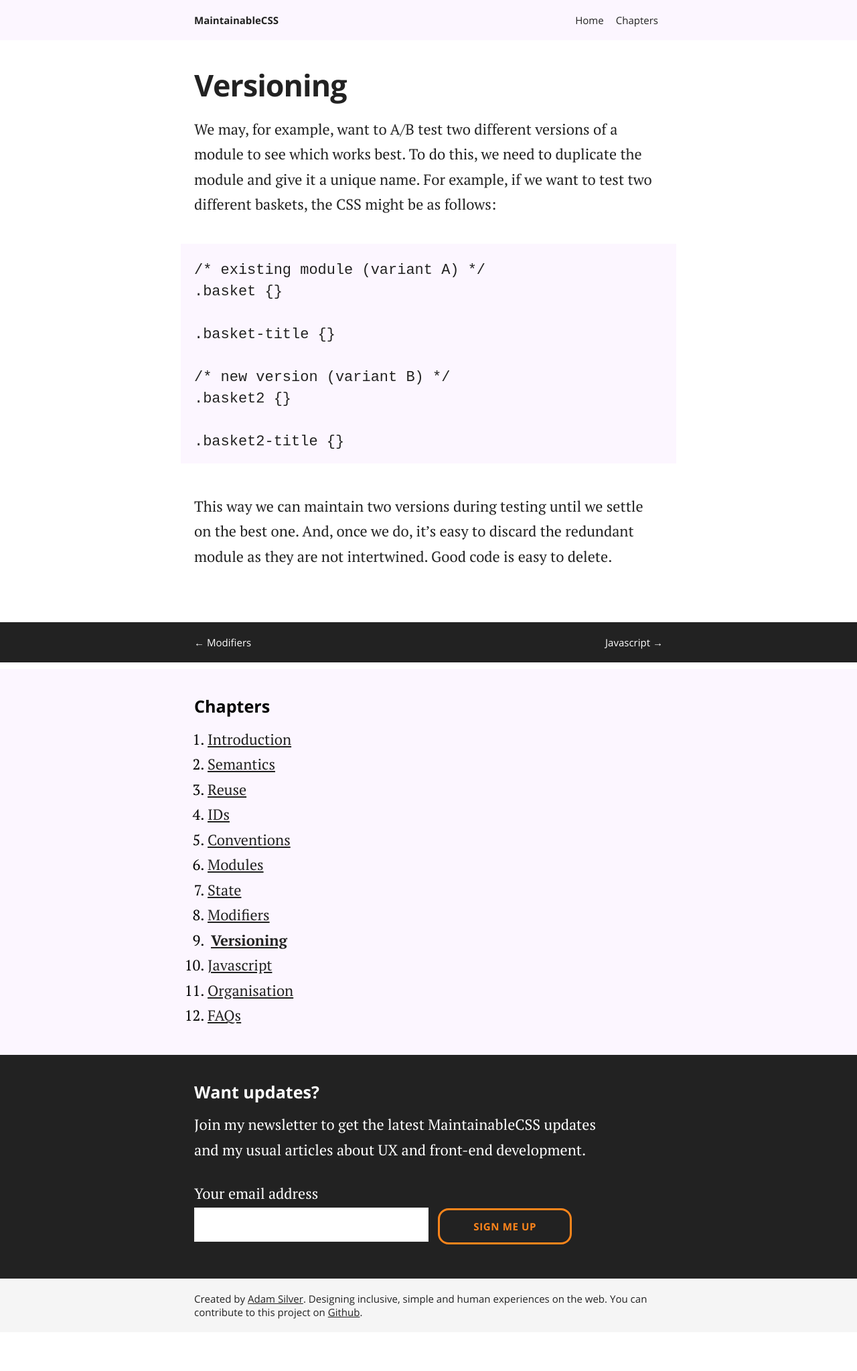
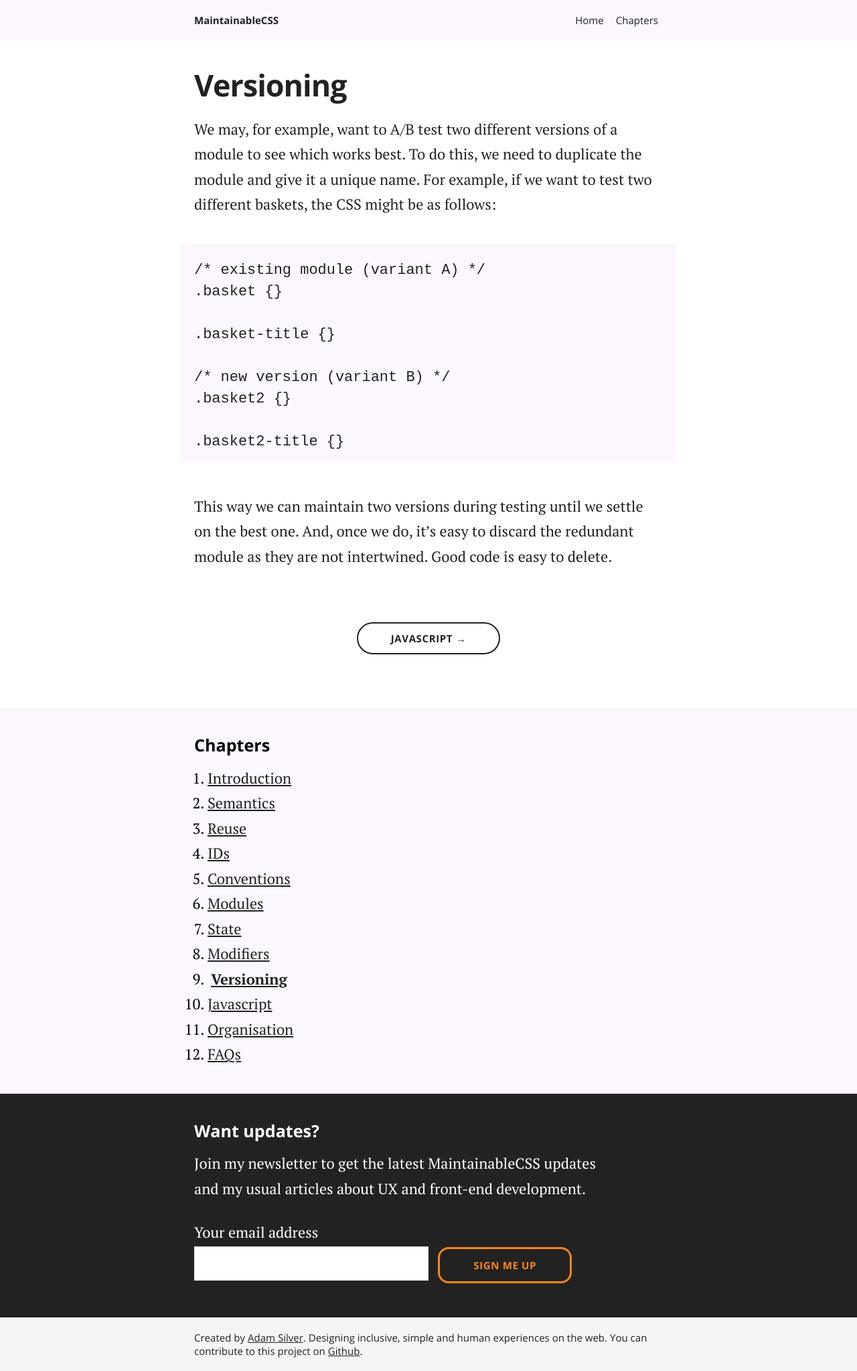
Before and after one commit to adamsilver/maintainablecss.com-jekyll, a Jekyll site: the page built from _chapters/09-versioning.md, in a window 1280 px wide. Shown: the whole page at 67% size. Built offline with Jekyll 4.4.1, drawn with Linux system fonts in a browser that asks for light colours; before the commit the page ends 1989 px from its top, so only the background shows below that.

Commit message:
Update chap nav

```diff
--- a/_includes/chapterNavigation.html
+++ b/_includes/chapterNavigation.html
@@ -1,10 +1,8 @@
-<div class="chapterNavigation {% if include.last %}chapterNavigation-last {% endif %}">
-	<div class="chapterNavigation-inner">
-		{% if page.previous %}
-			<a rel="prev" class="chapterNavigation-previous" href="{{page.previous.url}}">&larr; {{page.previous.title}}</a>
-		{% endif %}
-		{% if page.next %}
-			<a rel="next" class="chapterNavigation-next" href="{{page.next.url}}" >{{page.next.title}} &rarr;</a>
-		{% endif %}
-	</div>
+<div class="chapterNavigation">
+	<!-- {% if page.previous %}
+		<a rel="prev" class="chapterNavigation-previous" href="{{page.previous.url}}">&larr; {{page.previous.title}}</a>
+	{% endif %} -->
+	{% if page.next %}
+		<a rel="next" class="chapterNavigation-next" href="{{page.next.url}}" >{{page.next.title}} &rarr;</a>
+	{% endif %}
 </div>
--- a/_layouts/chapter.html
+++ b/_layouts/chapter.html
@@ -13,7 +13,7 @@
             </div>
         </main>
         <!-- {% include share.html %} -->
-        {% include chapterNavigation.html last=true %}
+        {% include chapterNavigation.html %}
         {% include chapterList.html %}
         {% include subscribeForm.html %}
         {% include footer.html %}
--- a/assets/css/main.css
+++ b/assets/css/main.css
@@ -359,44 +359,39 @@ a.navigation-isActive {
 **********************************************************/
 
 .chapterNavigation {
-	overflow: hidden;
-	background-color: #222;
+	margin-bottom: 60px;
+	text-align: center;
 }
 
-.chapterNavigation-last {
-	margin-bottom: 10px;
-}
-
-.chapterNavigation-inner {
-	overflow: hidden;
-	max-width: 43.75em;
-	padding: 20px;
-	margin: 0 auto;
+@media(min-width: 37.5em) {
+	.chapterNavigation {
+		margin-bottom: 80px;
+	}
 }
 
 .chapterNavigation a {
 	font-size: 0.94em;
-}
-
-a.chapterNavigation-previous:link,
-a.chapterNavigation-previous:visited {
-	float: left;
+	display: inline-block;
 	text-decoration: none;
-	color: #fff;
-}
-
-a.chapterNavigation-next:link,
-a.chapterNavigation-next:visited {
-	float: right;
-	text-decoration: none;
-	color: #fff;
+	margin: 0 auto;
+	border-radius: 30px;
+	text-transform: uppercase;
+	padding: 12px 30px;
+	color: #222;
+	border: 2px solid #222;
+	font-weight: bold;
+	letter-spacing: 0.04em;
+	width: 150px;
+	text-align: center;
+	margin: 0 auto;
 }
 
 a.chapterNavigation-previous:hover,
 a.chapterNavigation-next:hover,
 a.chapterNavigation-previous:active,
 a.chapterNavigation-next:active {
-	color: #e9c9f9;
+	color: #fff;
+	background-color: #222;
 }
 
 /**********************************************************
```
